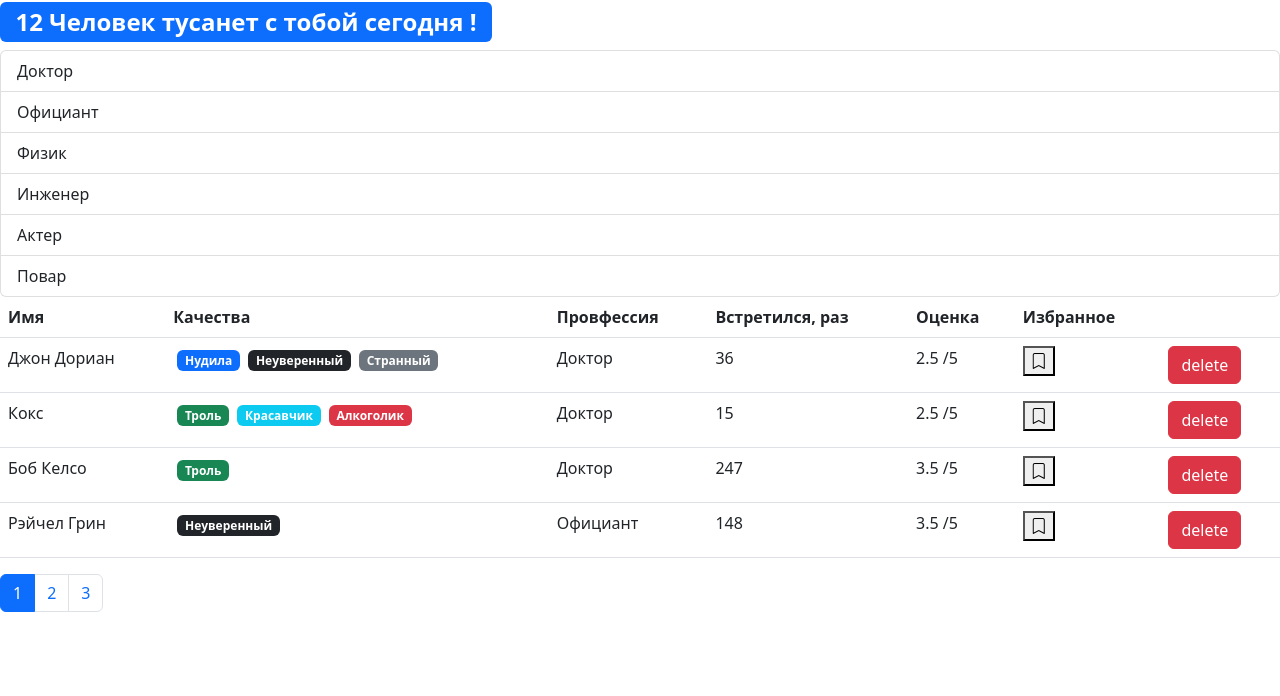
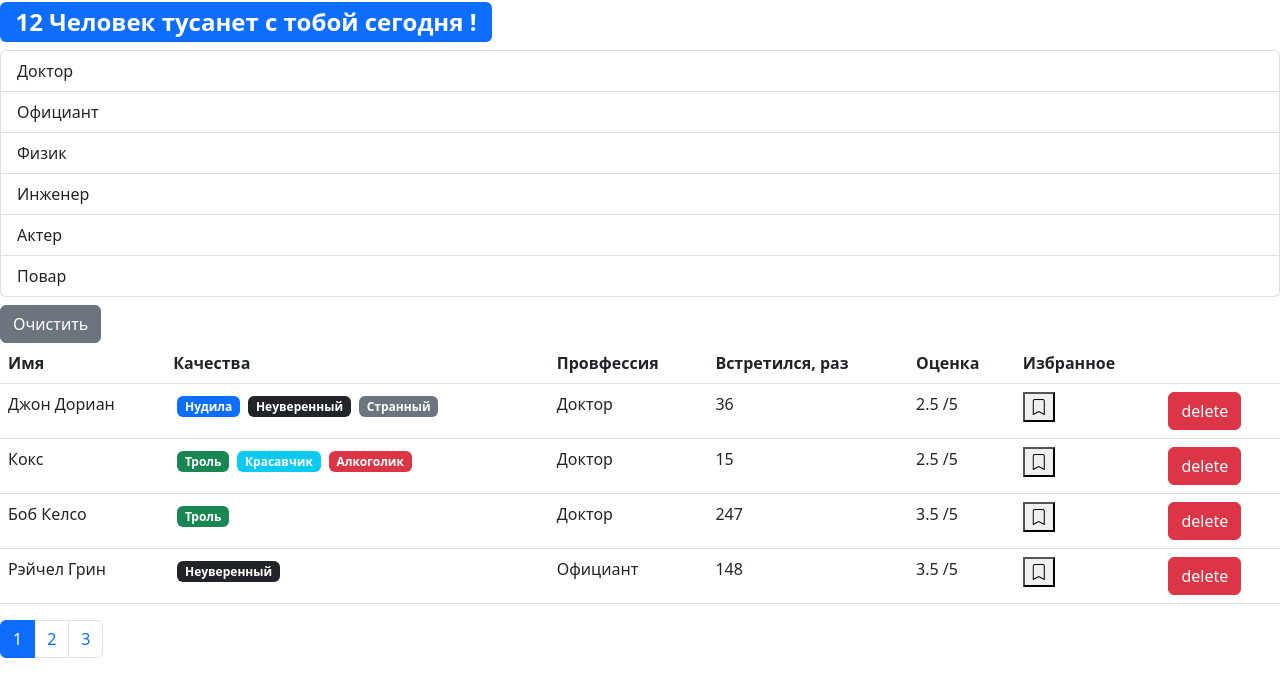
Before and after one commit to Art-San/09_10_22_project-react, a React (Create React App) app: page / in a window 1280 px wide. Shown: the top 696 px of the page. Built offline with nearby package versions, Linux system fonts and the light colour scheme.

Commit message:
end of lesson 9

```diff
--- a/src/app/components/Users.jsx
+++ b/src/app/components/Users.jsx
@@ -30,14 +30,23 @@
         ? allUsers.filter((user) => user.profession === selectedProf)
         : allUsers
     const userCrop = paginate(filteredUsers, currentPage, pageSize)
+    const clearFilter = () => {
+        setSelectedProf()
+    }
+
     return (
         <>
             {profession && (
-                <GroupList
-                    selectedItem={selectedProf}
-                    items={profession}
-                    onItemSelect={handleProfessionSelect}
-                />
+                <>
+                    <GroupList
+                        selectedItem={selectedProf}
+                        items={profession}
+                        onItemSelect={handleProfessionSelect}
+                    />
+                    <button
+                        className='btn btn-secondary mt-2'
+                        onClick={clearFilter}>Очистить</button>
+                </>
             )}
             {count > 0 && (
                 <table className="table">
```
